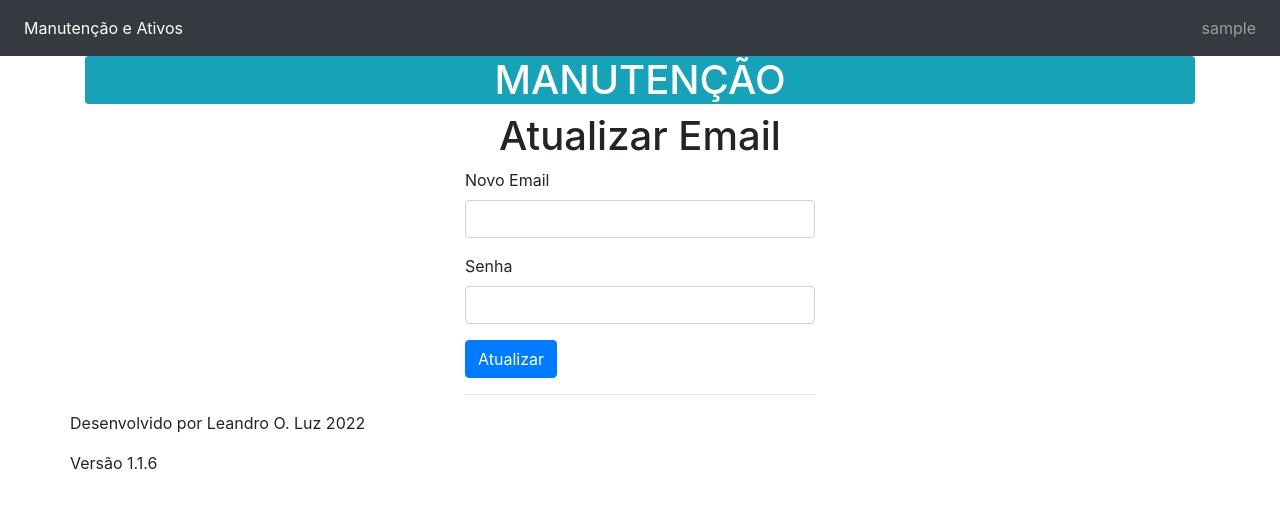
After one commit to leandro-luz/manutencaoluz, a Flask app: page /auth/change_email in a window 1280 px wide. The commit adds this page. Shown: the top 509 px of the page. Run offline with Flask 2, Linux system fonts and the light colour scheme; a user stored in the database is signed in; tables that the repository leaves empty hold one stand-in row (values such as "Sample post"); some libraries are stand-ins or nearby versions.

Commit message:
nova versão v1.1.5 - Incluida a atualização de email, correção da função create_token

```diff
--- a/webapp/auth/controllers.py
+++ b/webapp/auth/controllers.py
@@ -8,7 +8,7 @@ from flask_login import login_user, logout_user, current_user, login_required
 from webapp.auth.models import db, User
 from webapp.email import send_email
 from .forms import LoginForm, RegisterForm, ChangePasswordForm, \
-    PasswordResetRequestForm, PasswordResetForm
+    PasswordResetRequestForm, PasswordResetForm, ChangeEmailForm
 
 auth_blueprint = Blueprint(
     'auth',
@@ -16,6 +16,24 @@ auth_blueprint = Blueprint(
     template_folder='../templates/auth',
     url_prefix="/auth"
 )
+
+
+@auth_blueprint.before_app_request
+def before_request():
+    if current_user.is_authenticated:
+        current_user.ping()
+        if not current_user.confirmed \
+                and request.endpoint \
+                and request.blueprint != 'auth' \
+                and request.endpoint != 'static':
+            return redirect(url_for('auth.unconfirmed'))
+
+
+@auth_blueprint.route('/unconfirmed')
+def unconfirmed():
+    if current_user.is_anonymous or current_user.confirmed:
+        return redirect(url_for('main.index'))
+    return render_template('auth/unconfirmed.html')
 
 
 @auth_blueprint.route('/login', methods=['GET', 'POST'])
@@ -49,12 +67,12 @@ def register():
         new_user.set_password(form.password.data)
         db.session.add(new_user)
         db.session.commit()
-        token = new_user.create_token("confirm")
+        token = new_user.create_token()
         send_email(new_user.email,
                    'Confirmação de Conta',
                    'auth/email/confirm',
-                   user=new_user, token=token)
-
+                   user=new_user,
+                   token=token)
         flash("Para finalizar o cadastro, foi enviado a confirmação para o seu email.", category="success")
         return redirect(url_for('.login'))
     return render_template('register.html', form=form)
@@ -62,7 +80,7 @@ def register():
 
 @auth_blueprint.route('/confirm/<token>')
 def confirm(token):
-    result, user_id = User.verify_token("confirm", token)
+    result, user_id = User.verify_token("id", token)
     if result:
         user = User.query.filter_by(id=user_id).one()
         if user is not None and not user.confirmed:
@@ -80,12 +98,12 @@ def confirm(token):
 @auth_blueprint.route('/<string:username>/confirm', methods=['GET', 'POST'])
 def resend_confirmation(username):
     user = User.query.filter_by(username=username).one()
-    token = user.create_token("confirm")
+    token = user.create_token()
     send_email(user.email,
                'Confirmação de Conta',
                'auth/email/confirm',
-               user=user, token=token)
-
+               user=user,
+               token=token)
     flash("Um novo email de confirmação foi enviado para o seu email.", category="success")
     return redirect(url_for('main.index'))
 
@@ -116,11 +134,12 @@ def password_reset_request():
     if form.validate_on_submit():
         user = User.query.filter_by(email=form.email.data.lower()).first()
         if user:
-            token = user.create_token("reset")
+            token = user.create_token()
             send_email(user.email,
                        'Redefinição de Senha',
                        'auth/email/reset_password',
-                       user=user, token=token)
+                       user=user,
+                       token=token)
         flash('Um email com instruções para redefinição de senha foi enviado para seu email.',
               category="sucess")
         return redirect(url_for('auth.login'))
@@ -131,8 +150,7 @@ def password_reset_request():
 def password_reset_verify_token(token):
     if not current_user.is_anonymous:
         return redirect(url_for('main.index'))
-
-    result, user_id = User.verify_token("reset", token)
+    result, user_id = User.verify_token("id", token)
     if result:
         user = User.query.filter_by(id=user_id).one()
         if user:
@@ -148,7 +166,7 @@ def password_reset(token):
     form = PasswordResetForm()
 
     if form.validate_on_submit():
-        result, user_id = User.verify_token("reset", token)
+        result, user_id = User.verify_token("id", token)
         if result:
             user = User.query.filter_by(id=user_id).one()
             if user:
@@ -162,3 +180,38 @@ def password_reset(token):
             flash('O link para confirmação é invalido ou está expirado!', category='error')
             return redirect(url_for('main.index'))
     return render_template('auth/reset_password.html', form=form, token=token)
+
+
+@auth_blueprint.route('/change_email', methods=['GET', 'POST'])
+@login_required
+def change_email_request():
+    form = ChangeEmailForm()
+    token = ""
+    if form.validate_on_submit():
+        if current_user.check_password(form.password.data):
+            current_user.set_email(form.email.data.lower())
+            token = current_user.create_token()
+            send_email(form.email.data.lower(),
+                       'Confirme seu novo email',
+                       'auth/email/change_email',
+                       user=current_user,
+                       token=token)
+            flash('Foi enviado um email com instruções para confirmar seu novo email.')
+            return redirect(url_for('main.index'))
+        else:
+            flash('Email ou senha inválidos')
+    return render_template("auth/change_email.html", form=form, token=token)
+
+
+@auth_blueprint.route('/change_email/<token>')
+@login_required
+def change_email(token):
+    result, email = current_user.verify_token("email", token)
+    if result:
+        current_user.set_email(email)
+        db.session.add(current_user)
+        db.session.commit()
+        flash('Seu email foi atualizado.')
+    else:
+        flash('O link para confirmação é invalido ou está expirado!', category='error')
+    return redirect(url_for('main.index'))
--- a/webapp/auth/forms.py
+++ b/webapp/auth/forms.py
@@ -103,3 +103,17 @@ class PasswordResetForm(Form):
         if not check_validate:
             return False
         return True
+
+
+class ChangeEmailForm(Form):
+    email = StringField('Novo Email', validators=[DataRequired(), Length(1, 64),
+                                                 Email()])
+    password = PasswordField('Senha', validators=[DataRequired()])
+    submit = SubmitField('Atualizar')
+
+    def validate(self):
+        if User.query.filter_by(email=self.email.data.lower()).first() is not None:
+            return False
+
+
+        return True
--- a/webapp/auth/models.py
+++ b/webapp/auth/models.py
@@ -83,9 +83,10 @@ class User(db.Model):
         else:
             return False
 
-    def create_token(self, tipo, expiration=60):
+    def create_token(self, expiration=60):
         token = jwt.encode(
-            {tipo: self.id,
+            {"id": self.id,
+             "email": self.email,
              "exp": datetime.datetime.now(tz=datetime.timezone.utc)
                     + datetime.timedelta(seconds=expiration)},
             config.Config.SECRET_KEY,
--- /dev/null
+++ b/webapp/templates/auth/change_email.html
@@ -0,0 +1,34 @@
+{% extends "base.html" %}
+{% block title %}Atualizar Email{% endblock %}
+{% block body %}
+<div class="row">
+    <div class="col-md-4"></div>
+    <div class="col-md-4">
+        <h1 class="text-center">Atualizar Email</h1>
+        <form action="{{ url_for('.change_email_request', token=token) }}" method="POST">
+            {{ form.hidden_tag() }}
+            <div class="form-group">
+                {{ form.email.label }}
+                {% if form.email.errors %}
+                {% for e in form.email.errors %}
+                <p class="help-block">{{ e }}</p>
+                {% endfor %}
+                {% endif %}
+                {{ form.email(class_='form-control') }}
+            </div>
+            <div class="form-group">
+                {{ form.password.label }}
+                {% if form.password.errors %}
+                {% for e in form.password.errors %}
+                <p class="help-block">{{ e }}</p>
+                {% endfor %}
+                {% endif %}
+                {{ form.password(class_='form-control') }}
+            </div>
+            <input class="btn btn-primary" type="submit" value="Atualizar">
+        </form>
+        <hr>
+    </div>
+    <div class="col-md-4"></div>
+</div>
+{% endblock %}
--- a/webapp/templates/auth/email/confirm.txt
+++ b/webapp/templates/auth/email/confirm.txt
@@ -10,4 +10,4 @@ Atenciosamente,
 
 Time Manutenção Luz
 
-Aviso: não responder para este endereço de email, pois ele não é monitorado.<
+Aviso: não responder para este endereço de email, pois ele não é monitorado.
--- a/webapp/templates/footer.html
+++ b/webapp/templates/footer.html
@@ -2,5 +2,5 @@
      <p> Desenvolvido por Leandro O. Luz 2022</p>
 </div>
 <div class="row">
-     <p> Versão 1.1.5 </p>
+     <p> Versão 1.1.6 </p>
 </div>
--- a/webapp/templates/navbar.html
+++ b/webapp/templates/navbar.html
@@ -16,7 +16,7 @@
                 <ul class="dropdown-menu">
                     <li><a href="#">Conta</a></li>
                     <li><a href="{{ url_for('auth.change_password') }}">Trocar senha</a></li>
-                    <li><a href="#">Trocar email</a></li>
+                    <li><a href="{{ url_for('auth.change_email_request') }}">Trocar email</a></li>
                     <li><a href="{{ url_for('auth.logout') }}">Desconectar</a></li>
                 </ul>
             </li>
```
Also changed, not shown: webapp/templates/auth/email/change_email.html (+23 -7 lines), webapp/templates/auth/email/change_email.txt (added, +11 -0 lines).
